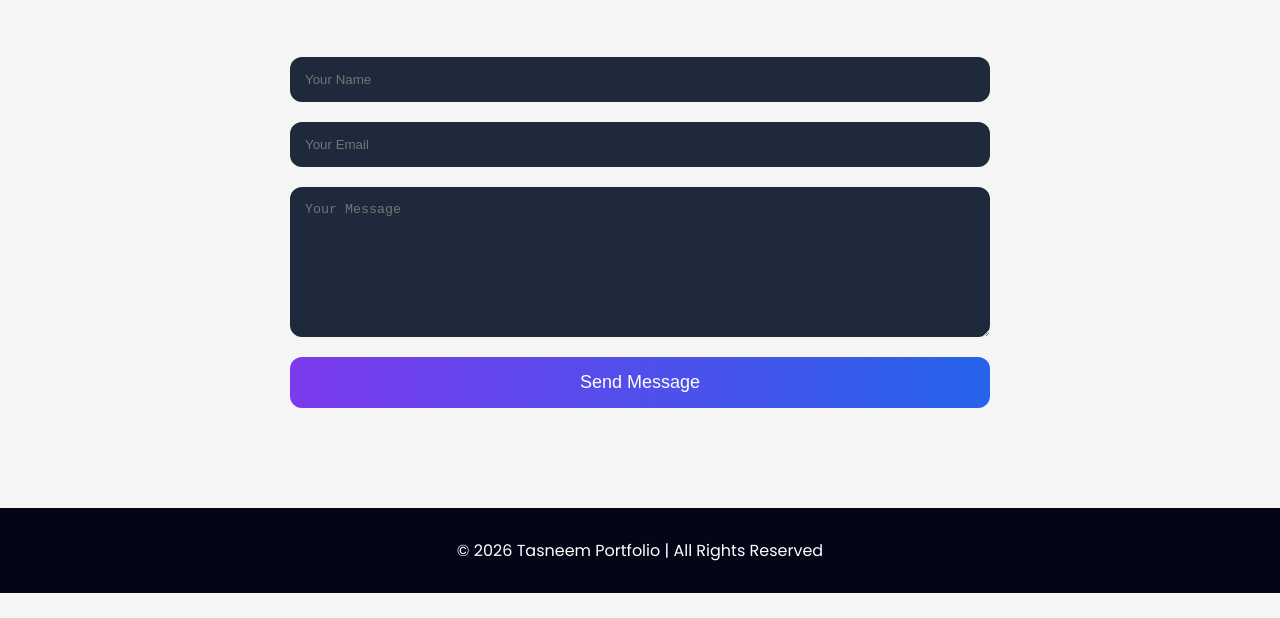
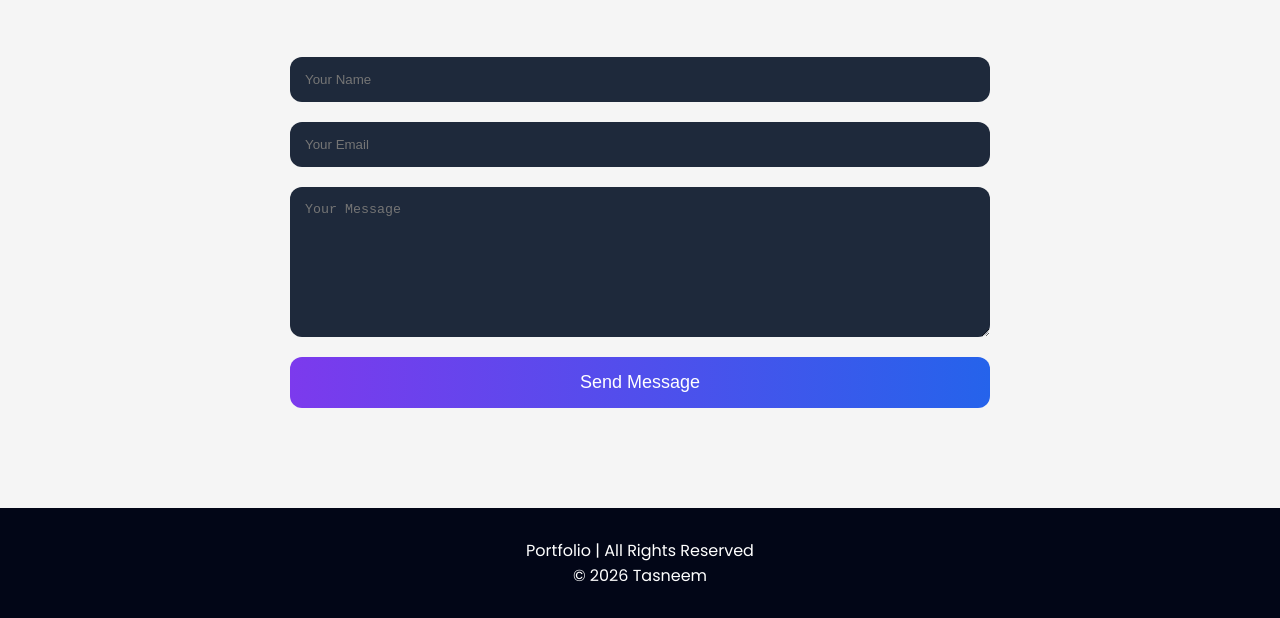
Before and after one commit to Tasneem4112/github-training-project, a plain HTML site: page index.html in a window 1280 px wide. Shown: the part 3686-4304 px from the top of the page. Before the commit the page ends 4279 px from the top, so only its background shows below. Drawn offline with Linux system fonts and the light colour scheme.

Commit message:
Updated footer

```diff
--- a/index.html
+++ b/index.html
@@ -220,7 +220,8 @@
 
   <footer>
 
-    <p>© 2026 Tasneem Portfolio | All Rights Reserved</p>
+    <p>  Portfolio | All Rights Reserved</p>
+    <p>© 2026 Tasneem</p>
 
   </footer>
 
```
